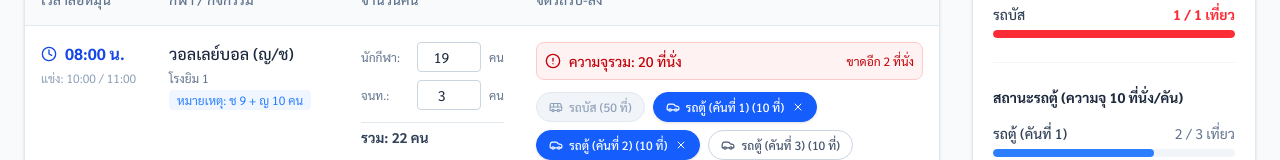
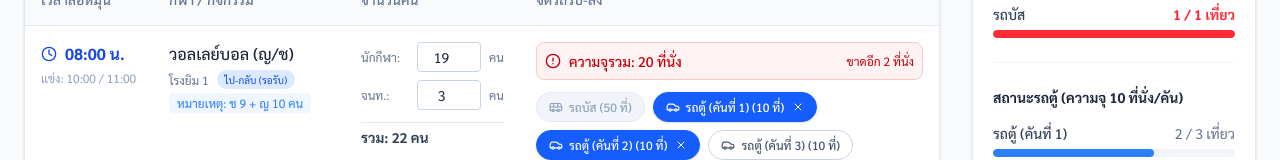
Before and after one commit to heroman301017/SRU-Transport-Codelex.PHR, a React (Vite) app: page / in a window 1280 px wide. Shown: the part 562-722 px from the top of the page. Built offline with nearby package versions, Linux system fonts and the light colour scheme.

Commit message:
feat: Add trip type selection to schedule
Introduces a new `tripType` field to `ScheduleItem` and the `newTrip` state. This allows users to specify if a trip is a round-trip, drop-off, or pick-up, providing more granular control and information for scheduling.

```diff
--- a/src/App.tsx
+++ b/src/App.tsx
@@ -13,6 +13,8 @@ interface Vehicle {
   capacity: number;
   maxTrips: number;
 }
+
+type TripType = 'round-trip' | 'drop-off' | 'pick-up';
 
 interface ScheduleItem {
   id: string;
@@ -25,6 +27,7 @@ interface ScheduleItem {
   staffCount?: number;
   assignedVehicles: string[];
   notes: string;
+  tripType?: TripType;
 }
 
 interface MatchItem {
@@ -256,13 +259,22 @@ export default function App() {
 
   // Add Trip State
   const [showAddForm, setShowAddForm] = useState(false);
-  const [newTrip, setNewTrip] = useState({
+  const [newTrip, setNewTrip] = useState<{
+    sport: string;
+    venue: string;
+    matchTime: string;
+    departTime: string;
+    passengers: number;
+    notes: string;
+    tripType: TripType;
+  }>({
     sport: 'ฝึกซ้อม...',
     venue: '',
     matchTime: '',
     departTime: '',
     passengers: 10,
-    notes: 'สแตนด์บายรอรับกลับ (ไป-กลับ)'
+    notes: '',
+    tripType: 'round-trip'
   });
 
   const handleAddTrip = (e: React.FormEvent) => {
@@ -277,14 +289,15 @@ export default function App() {
       passengers: newTrip.passengers,
       staffCount: 3,
       assignedVehicles: [],
-      notes: newTrip.notes
+      notes: newTrip.notes,
+      tripType: newTrip.tripType
     };
     setSchedules(prev => {
       const updated = [...prev, trip];
       return isEcoMode ? recalculateEcoModeForDate(selectedDate, updated) : updated;
     });
     setShowAddForm(false);
-    setNewTrip({ sport: 'ฝึกซ้อม...', venue: '', matchTime: '', departTime: '', passengers: 10, notes: 'สแตนด์บายรอรับกลับ (ไป-กลับ)' });
+    setNewTrip({ sport: 'ฝึกซ้อม...', venue: '', matchTime: '', departTime: '', passengers: 10, notes: '', tripType: 'round-trip' });
   };
 
   const handleDeleteTrip = (id: string) => {
@@ -783,7 +796,18 @@ export default function App() {
                           </td>
                           <td className="p-4 align-top print:border-r print:border-slate-800">
                             <p className="font-medium text-slate-800">{schedule.sport}</p>
-                            <p className="text-xs text-slate-500 mt-1 print:text-slate-600">{schedule.venue}</p>
+                            <div className="flex flex-wrap items-center gap-2 mt-1">
+                              <p className="text-xs text-slate-500 print:text-slate-600">{schedule.venue}</p>
+                              {(!schedule.tripType || schedule.tripType === 'round-trip') && (
+                                <span className="px-2 py-0.5 bg-blue-100 text-blue-700 text-[10px] rounded-full print:border print:border-blue-300">ไป-กลับ (รอรับ)</span>
+                              )}
+                              {schedule.tripType === 'drop-off' && (
+                                <span className="px-2 py-0.5 bg-orange-100 text-orange-700 text-[10px] rounded-full print:border print:border-orange-300">ไปส่งอย่างเดียว</span>
+                              )}
+                              {schedule.tripType === 'pick-up' && (
+                                <span className="px-2 py-0.5 bg-emerald-100 text-emerald-700 text-[10px] rounded-full print:border print:border-emerald-300">ไปรับกลับ</span>
+                              )}
+                            </div>
                             {schedule.notes && <p className="text-xs text-blue-500 mt-1 bg-blue-50 inline-block px-2 py-0.5 rounded print:bg-transparent print:p-0 print:text-slate-600">หมายเหตุ: {schedule.notes}</p>}
                           </td>
                           <td className="p-4 align-top print:border-r print:border-slate-800">
@@ -1423,6 +1447,23 @@ export default function App() {
                 </div>
               </div>
               <div>
+                <label className="block text-sm font-medium text-slate-700 mb-2">รูปแบบการวิ่ง</label>
+                <div className="flex flex-wrap gap-4">
+                  <label className="flex items-center gap-2 cursor-pointer">
+                    <input type="radio" name="tripType" value="round-trip" checked={newTrip.tripType === 'round-trip'} onChange={() => setNewTrip({...newTrip, tripType: 'round-trip'})} className="w-4 h-4 text-blue-600 focus:ring-blue-500" />
+                    <span className="text-sm text-slate-700">ไป-กลับ (รอรับ)</span>
+                  </label>
+                  <label className="flex items-center gap-2 cursor-pointer">
+                    <input type="radio" name="tripType" value="drop-off" checked={newTrip.tripType === 'drop-off'} onChange={() => setNewTrip({...newTrip, tripType: 'drop-off'})} className="w-4 h-4 text-blue-600 focus:ring-blue-500" />
+                    <span className="text-sm text-slate-700">ไปส่งอย่างเดียว</span>
+                  </label>
+                  <label className="flex items-center gap-2 cursor-pointer">
+                    <input type="radio" name="tripType" value="pick-up" checked={newTrip.tripType === 'pick-up'} onChange={() => setNewTrip({...newTrip, tripType: 'pick-up'})} className="w-4 h-4 text-blue-600 focus:ring-blue-500" />
+                    <span className="text-sm text-slate-700">ไปรับกลับ</span>
+                  </label>
+                </div>
+              </div>
+              <div>
                 <label className="block text-sm font-medium text-slate-700 mb-1">หมายเหตุ</label>
                 <input type="text" value={newTrip.notes} onChange={e => setNewTrip({...newTrip, notes: e.target.value})} className="w-full p-2 border border-slate-300 rounded-md focus:ring-2 focus:ring-blue-500 outline-none" />
               </div>
@@ -1479,6 +1520,9 @@ export default function App() {
                         <td className="p-3 border-r border-slate-300">
                           {schedule.sport}
                           <div className="text-xs text-slate-500 mt-1">แข่ง: {schedule.matchTime}</div>
+                          <div className="text-xs font-bold mt-1 text-blue-700">
+                            {(!schedule.tripType || schedule.tripType === 'round-trip') ? '[ไป-กลับ (รอรับ)]' : schedule.tripType === 'drop-off' ? '[ไปส่งอย่างเดียว]' : '[ไปรับกลับ]'}
+                          </div>
                         </td>
                         <td className="p-3 border-r border-slate-300">{schedule.venue}</td>
                         <td className="p-3 border-r border-slate-300 text-center">{schedule.passengers}</td>
```
